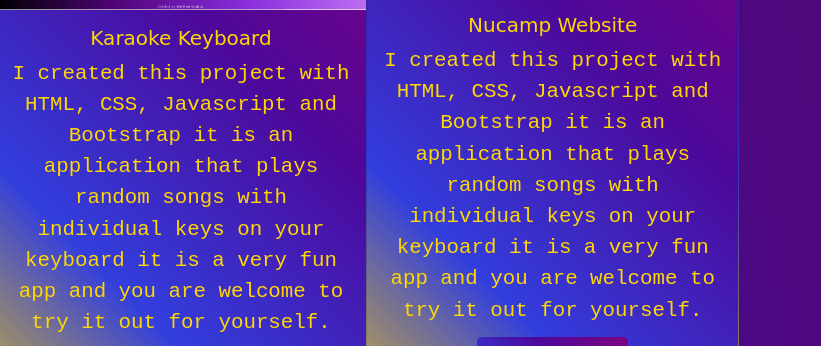
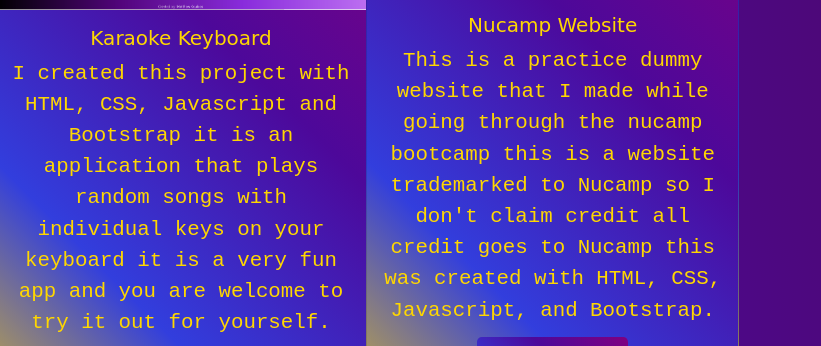
Before and after one commit to mattk24/portfolio, a website: page portfolio.html in a window 1280 px wide. Shown: the part 2735-3081 px from the top of the page, 459-1280 px from the left. Drawn offline with nearby package versions, Linux system fonts and the light colour scheme; a web font is replaced by a local one.

Commit message:
Update portfolio.html

```diff
--- a/portfolio.html
+++ b/portfolio.html
@@ -236,7 +236,7 @@
             <img class="card-img-top" src="img/Nucamp-website.png" alt="Card image cap">  <!-- Image -->
             <div class="card-body">  <!-- Card Body -->
               <h5 class="card-title">Nucamp Website</h5>  <!-- Card Title -->
-              <p class="card-text">I created this project with HTML, CSS, Javascript and Bootstrap it is an application that plays random songs with individual keys on your keyboard it is a very fun app and you are welcome to try it out for yourself.</p>  <!-- Card Text -->
+              <p class="card-text">This is a practice dummy website that I made while going through the nucamp bootcamp this is a website trademarked to Nucamp so I don't claim credit all credit goes to Nucamp this was created with HTML, CSS, Javascript, and Bootstrap.</p>  <!-- Card Text -->
               <a class=" btn-link btn-lg" style="color: gold; background-image: linear-gradient(45deg, #323edd, #4d089a, purple)" href="https://mattk24.github.io/nucamp-site/">Nucampsite</a>
 
             </div> <!-- Card Body -->
```
